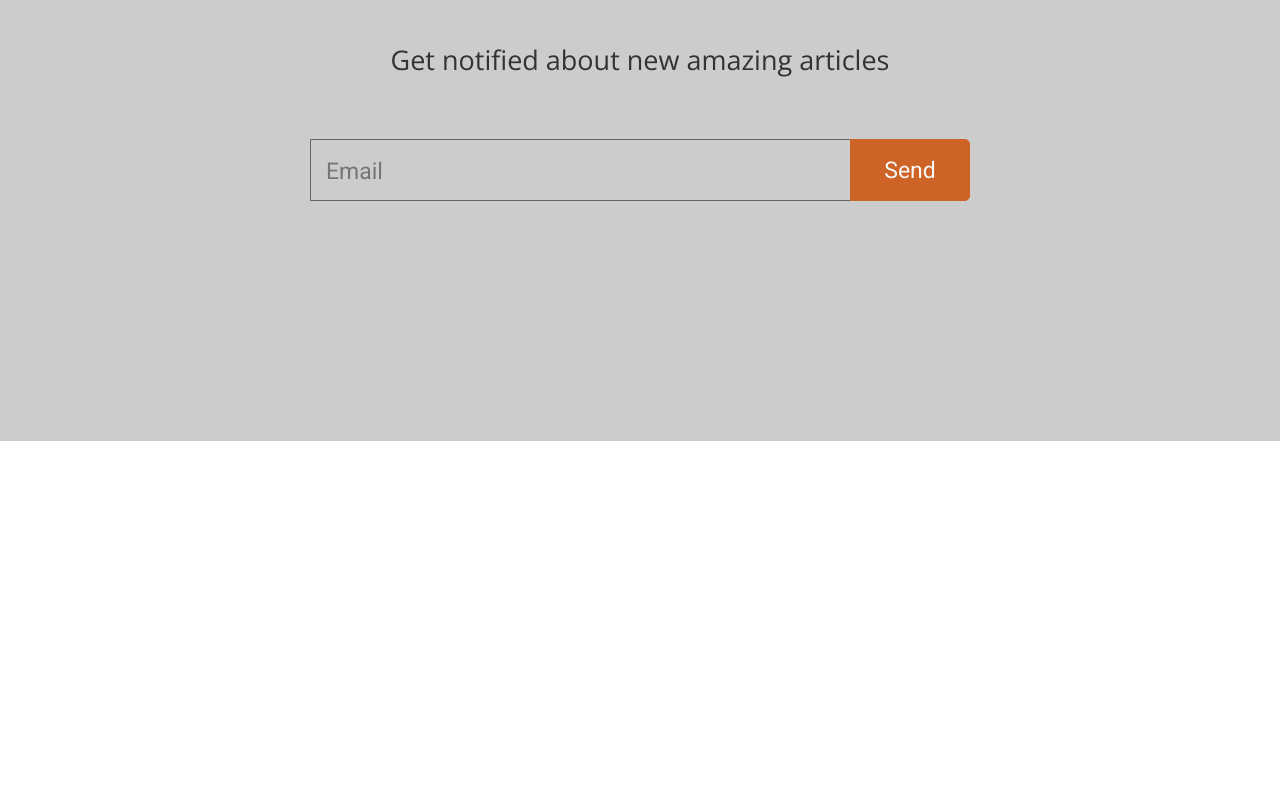
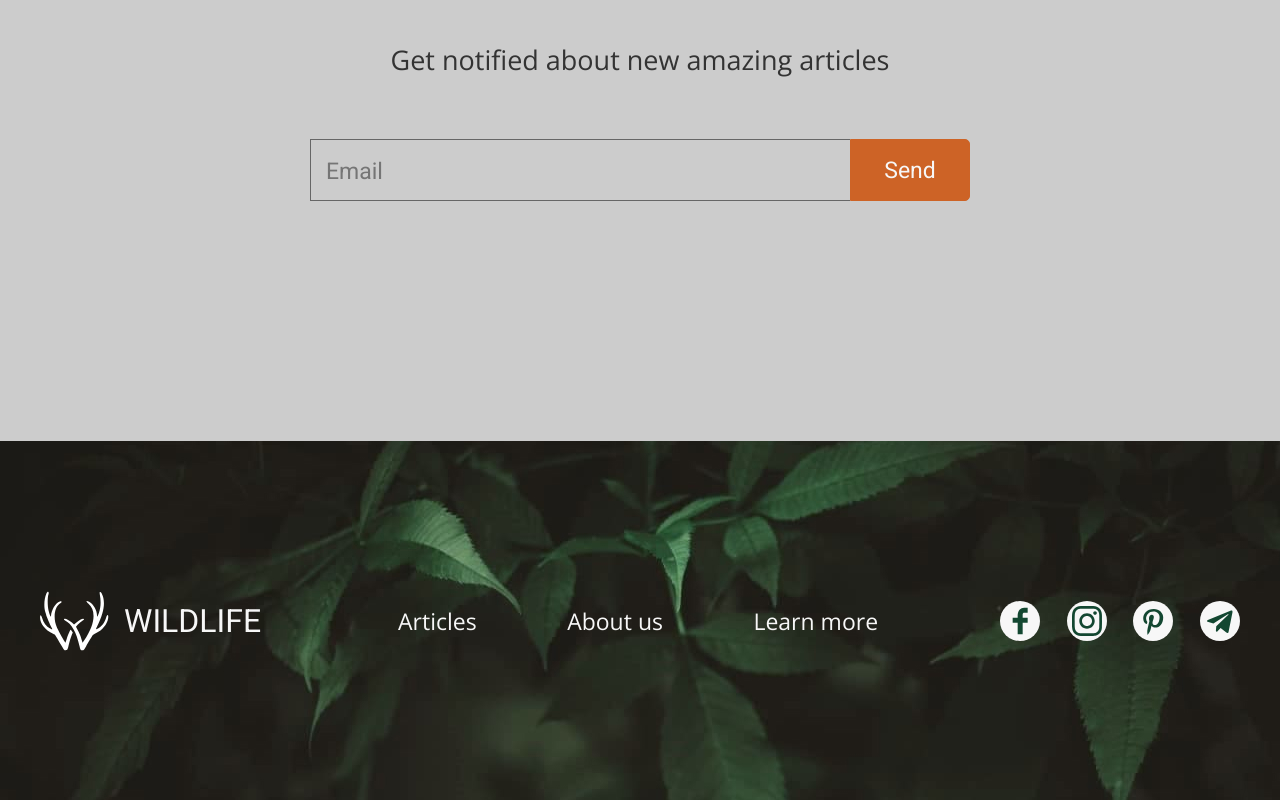
Before and after one commit to umidullo/rs-school, a plain HTML site: page wildlife/index.html in a window 1280 px wide. Shown: the part 1707-2507 px from the top of the page. Before the commit the page ends 2148 px from the top, so only its background shows below. Drawn offline with nearby package versions, Linux system fonts and the light colour scheme.

Commit message:
feat: add footer

```diff
--- /dev/null
+++ b/wildlife/assets/sass/_footer.scss
@@ -0,0 +1,44 @@
+footer {
+  background-image: url("./assets/footer.jpg");
+}
+
+.wrapper__inner {
+  display: flex;
+  align-items: center;
+  justify-content: space-between;
+  padding-top: 13rem;
+  padding-bottom: 14.9rem;
+}
+
+.footer__logo {
+  display: flex;
+  position: relative;
+  margin-top: 2rem;
+}
+
+.footer__logo .logo__p {
+  @include wildlife();
+  margin-left: 1.5rem;
+  margin-right: 1.5rem;
+}
+
+.footer__nav {
+  width: 100%;
+  max-width: 48rem;
+}
+
+.footer__links {
+  width: 100%;
+  max-width: 24rem;
+}
+
+.footer__link a {
+  display: block;
+  width: 4rem;
+  height: 4rem;
+  background-color: $font-light;
+  border-radius: 2rem;
+  display: flex;
+  align-items: center;
+  justify-content: center;
+}
--- a/wildlife/index.html
+++ b/wildlife/index.html
@@ -77,5 +77,46 @@
         </div>
       </div>
     </main>
+    <footer>
+      <div class="wrapper">
+        <div class="wrapper__inner">
+          <div class="footer__logo">
+            <img src="assets/svgg.svg" alt="logo" />
+            <p class="logo__p">wildlife</p>
+          </div>
+          <div class="footer__nav">
+            <ul>
+              <li class="footer__nav__items"><a href="#">Articles</a></li>
+              <li class="footer__nav__items"><a href="#">About us</a></li>
+              <li class="footer__nav__items"><a href="#">Learn more</a></li>
+            </ul>
+          </div>
+          <div class="footer__links">
+            <ul>
+              <li class="footer__link">
+                <a href="#">
+                  <img src="./assets/f.svg" alt="facebook" />
+                </a>
+              </li>
+              <li class="footer__link">
+                <a href="#">
+                  <img src="./assets/i.svg" alt="instagram" />
+                </a>
+              </li>
+              <li class="footer__link">
+                <a href="#">
+                  <img src="./assets/p.svg" alt="pinterest" />
+                </a>
+              </li>
+              <li class="footer__link">
+                <a href="#">
+                  <img src="./assets/t.svg" alt="telegram" />
+                </a>
+              </li>
+            </ul>
+          </div>
+        </div>
+      </div>
+    </footer>
   </body>
 </html>
--- a/wildlife/style.scss
+++ b/wildlife/style.scss
@@ -24,3 +24,4 @@ body {
 @import "assets/sass/mixin";
 @import "assets/sass/hero";
 @import "assets/sass/main";
+@import "assets/sass/footer";
```
Also changed, not shown: wildlife/assets/f.svg (added), wildlife/assets/footer.jpg (added), wildlife/assets/i.svg (added), wildlife/assets/p.svg (added), wildlife/assets/t.svg (added), wildlife/style.css, 1 other file.
